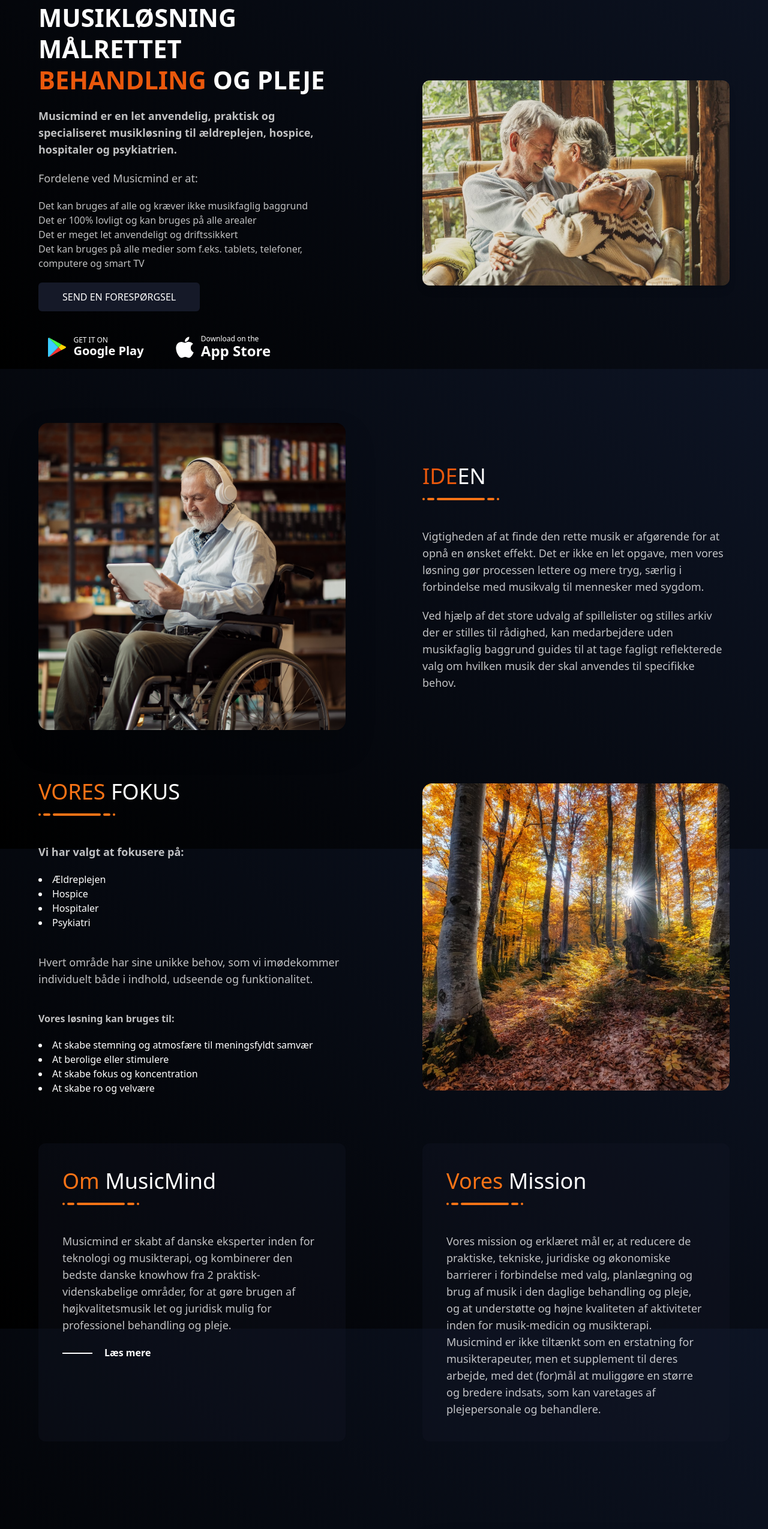
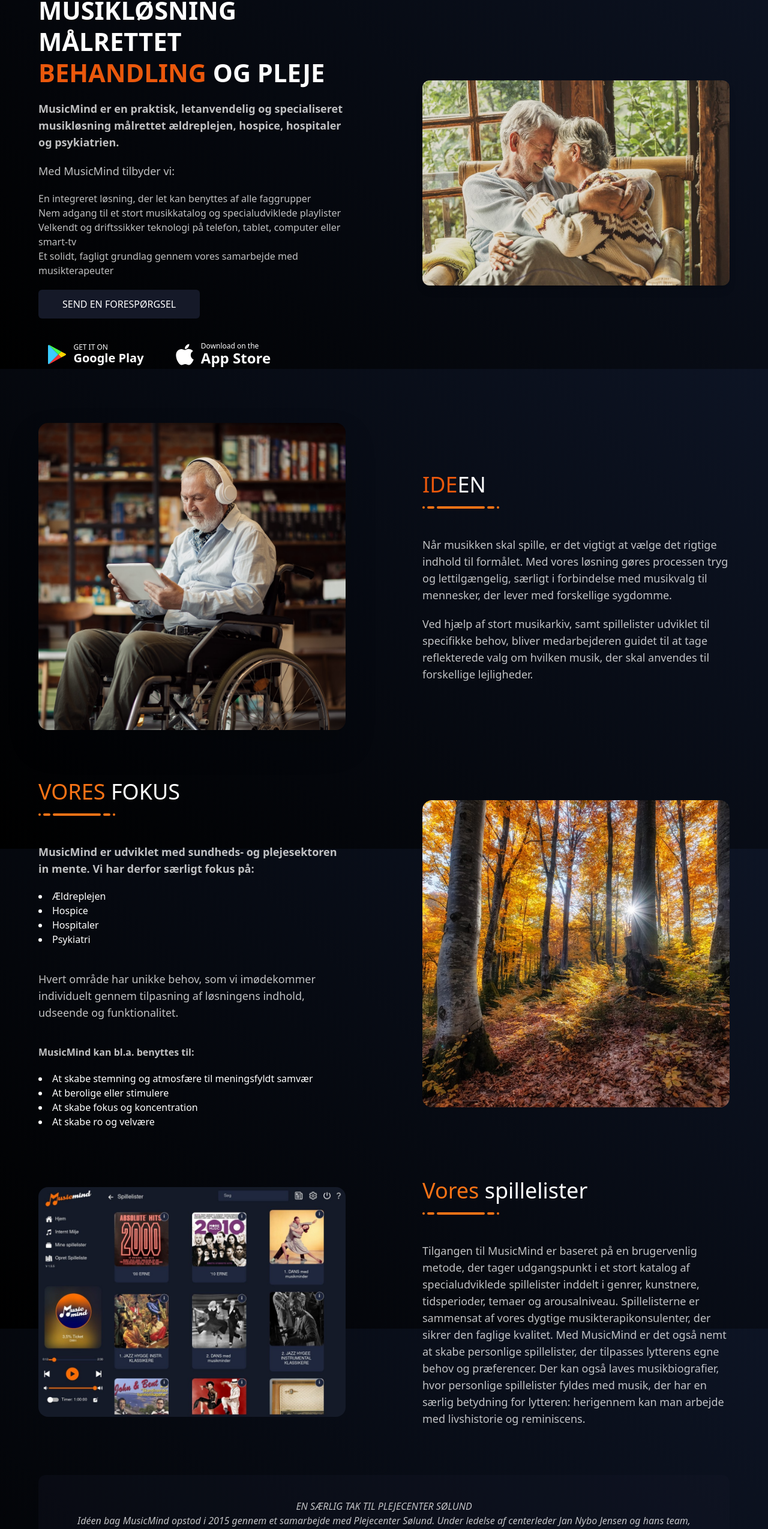
Before and after one commit to zaidbari/musicmind, a Next.js app: page / in a window 1280 px wide. Shown: the part 185-2734 px from the top of the page at 60% size. Built offline with nearby package versions, Linux system fonts and the light colour scheme.

Commit message:
Content changes suggested by Mads

```diff
--- a/components/sections/about/header.tsx
+++ b/components/sections/about/header.tsx
@@ -13,13 +13,13 @@
 			<header className="mx-auto grid w-[90%] grid-cols-1 items-center gap-x-32 gap-y-10 py-20 lg:grid-cols-2">
 				<div>
 					<h2 className="text-4xl font-bold leading-tight">
-						<span className="text-orange-500">Om</span> MusicMind
+						<span className="text-orange-500">Bag </span> MusicMind
 					</h2>
 					<Line />
 					<p className="mb-10 text-lg">
-						Bag Musicmind står virksomheden InstoreX ApS, der er førende leverandør af oplevelsesdesign,
-						systemintegration og AV-løsninger til brancher indenfor bl.a. dagligvare, fitness og hotel og den offentlige
-						sektor{' '}
+						Bag MusicMind står virksomheden InstoreX ApS, der er førende leverandør af oplevelsesdesign,
+						systemintegration og AV-løsninger til bl.a. dagligvarebutikker, fitnesscentre, hoteller og den offentlige
+						sektor.
 					</p>
 					<a href="https://instorex.dk" target={'_blank'} rel="noopener noreferrer" className="button">
 						Besøg InstoreX
--- a/components/sections/home/header.tsx
+++ b/components/sections/home/header.tsx
@@ -13,19 +13,18 @@
 						MUSIKLØSNING MÅLRETTET <span className="text-orange-600">BEHANDLING</span> OG PLEJE
 					</h1>
 					<p className="text-lg font-bold">
-						Musicmind er en let anvendelig, praktisk og specialiseret musikløsning til ældreplejen, hospice, hospitaler
-						og psykiatrien.
+					MusicMind er en praktisk, letanvendelig og specialiseret musikløsning målrettet ældreplejen, hospice, hospitaler og psykiatrien.
 					</p>
 
-					<p className="text-lg">Fordelene ved Musicmind er at:</p>
+					<p className="text-lg">Med MusicMind tilbyder vi:</p>
 					<p>
-						Det kan bruges af alle og kræver ikke musikfaglig baggrund
+						En integreret løsning, der let kan benyttes af alle faggrupper
 						<br />
-						Det er 100% lovligt og kan bruges på alle arealer
+						Nem adgang til et stort musikkatalog og specialudviklede playlister
 						<br />
-						Det er meget let anvendeligt og driftssikkert
+						Velkendt og driftssikker teknologi på telefon, tablet, computer eller smart-tv
 						<br />
-						Det kan bruges på alle medier som f.eks. tablets, telefoner, computere og smart TV
+						Et solidt, fagligt grundlag gennem vores samarbejde med musikterapeuter
 					</p>
 
 					<div>
--- a/components/sections/home/idea.tsx
+++ b/components/sections/home/idea.tsx
@@ -22,14 +22,10 @@
 			<Line />
 
 			<p className="text-lg">
-				Vigtigheden af at finde den rette musik er afgørende for at opnå en ønsket effekt. Det er ikke en let opgave,
-				men vores løsning gør processen lettere og mere tryg, særlig i forbindelse med musikvalg til mennesker med
-				sygdom.
+			Når musikken skal spille, er det vigtigt at vælge det rigtige indhold til formålet. Med vores løsning gøres processen tryg og lettilgængelig, særligt i forbindelse med musikvalg til mennesker, der lever med forskellige sygdomme.
 			</p>
 			<p className="mt-5 text-lg">
-				Ved hjælp af det store udvalg af spillelister og stilles arkiv der er stilles til rådighed, kan medarbejdere
-				uden musikfaglig baggrund guides til at tage fagligt reflekterede valg om hvilken musik der skal anvendes til
-				specifikke behov.
+			Ved hjælp af stort musikarkiv, samt spillelister udviklet til specifikke behov, bliver medarbejderen guidet til at tage reflekterede valg om hvilken musik, der skal anvendes til forskellige lejligheder.
 			</p>
 		</div>
 	</section>
--- a/components/sections/home/playlists.tsx
+++ b/components/sections/home/playlists.tsx
@@ -21,16 +21,12 @@
 			<Line />
 
 			<p className="mt-10 text-lg">
-				Individuelle musikpræferencer har også betydning for musikkens effekt. Den samme musik virker ikke nødvendigvis
-				beroligende på alle mennesker, dog findes overordnede parametre i musik, som er afgørende for, om den virker
-				beroligende eller aktiverende (Bonde, 2014). Med Musicmind er er det brugervenligt og nemt at skabe personlige
-				spillelister særligt tilpasset lytterens egne behov og præferencer. Det er muligt at sammensætte musik, som den
-				enkelte beboer/patient foretrækker, til en personlig spilleliste. Der kan også udvælges sange fra allerede
-				eksisterende lister som gøres personlig, og dermed rettet specifikt til den enkeltes behov og præferencer.
-				<br />
-				Afspilningstjenesten er udstyret med en timer-funktion, så afspilningen stopper efter et indstillet
-				tidsinterval. Det er vigtigt at overveje, hvor længe den enkelte beboer/patient har gavn af at lytte til musik.
-				Afspillet musik bør ikke være et lydtæppe, som anvendes hele dagen.
+				Tilgangen til MusicMind er baseret på en brugervenlig metode, der tager udgangspunkt i et stort katalog af
+				specialudviklede spillelister inddelt i genrer, kunstnere, tidsperioder, temaer og arousalniveau. Spillelisterne
+				er sammensat af vores dygtige musikterapikonsulenter, der sikrer den faglige kvalitet. Med MusicMind er det også
+				nemt at skabe personlige spillelister, der tilpasses lytterens egne behov og præferencer. Der kan også laves
+				musikbiografier, hvor personlige spillelister fyldes med musik, der har en særlig betydning for lytteren:
+				herigennem kan man arbejde med livshistorie og reminiscens.
 			</p>
 		</div>
 	</section>
--- a/components/sections/home/work.tsx
+++ b/components/sections/home/work.tsx
@@ -10,7 +10,9 @@
 			</h2>
 			<Line />
 
-			<p className="mt-10 mb-5 text-lg font-bold">Vi har valgt at fokusere på: </p>
+			<p className="mt-10 mb-5 text-lg font-bold">
+				MusicMind er udviklet med sundheds- og plejesektoren in mente. Vi har derfor særligt fokus på:
+			</p>
 			<ul className="list-inside list-disc">
 				<li>Ældreplejen</li>
 				<li>Hospice</li>
@@ -18,9 +20,10 @@
 				<li>Psykiatri</li>
 			</ul>
 			<p className="mt-10 mb-5 text-lg">
-				Hvert område har sine unikke behov, som vi imødekommer individuelt både i indhold, udseende og funktionalitet.
+				Hvert område har unikke behov, som vi imødekommer individuelt gennem tilpasning af løsningens indhold, udseende
+				og funktionalitet.
 			</p>
-			<p className="mt-10 mb-5 font-bold">Vores løsning kan bruges til:</p>
+			<p className="mt-10 mb-5 font-bold">MusicMind kan bl.a. benyttes til:</p>
 			<ul className="list-inside list-disc">
 				<li>At skabe stemning og atmosfære til meningsfyldt samvær</li>
 				<li>At berolige eller stimulere</li>
--- a/pages/_app.tsx
+++ b/pages/_app.tsx
@@ -1,6 +1,8 @@
-import Layout from '@/layout'
+import '../styles/globals.css';
+
+import Layout from '@/layout';
+
 import type { AppProps, NextWebVitalsMetric } from 'next/app'
-import '../styles/globals.css'
 
 export const reportWebVitals = (metric: NextWebVitalsMetric) => {
 	console.log(metric)
--- a/pages/about.tsx
+++ b/pages/about.tsx
@@ -23,9 +23,9 @@
 						<Line />
 
 						<p className="mb-5 text-lg">
-							Musicmind er skabt af danske eksperter inden for teknologi og musikterapi, og kombinerer den bedste danske
-							knowhow fra 2 praktisk-videnskabelige områder, for at gøre brugen af højkvalitetsmusik let og juridisk
-							mulig for professionel behandling og pleje.
+							MusicMind er udviklet af danske eksperter inden for teknologi og musikterapi. Ved at kombinere knowhow
+							inden for to fagområder gør vi det praktisk og juridisk let at benytte musik og teknologi af høj kvalitet
+							inden for professionel behandling og pleje.
 						</p>
 					</div>
 					<div className="rounded-xl bg-[#151928]/30 p-10">
@@ -35,11 +35,11 @@
 						<Line />
 
 						<p className="text-lg">
-							Vores mission og erklæret mål er, at reducere de praktiske, tekniske, juridiske og økonomiske barrierer i
-							forbindelse med valg, planlægning og brug af musik i den daglige behandling og pleje, og at understøtte og
-							højne kvaliteten af aktiviteter inden for musik-medicin og musikterapi. Musicmind er ikke tiltænkt som en
-							erstatning for musikterapeuter, men et supplement til deres arbejde, med det (for)mål at muliggøre en
-							større og bredere indsats, som kan varetages af plejepersonale og behandlere.
+							Vores mål er at reducere tekniske, juridiske og økonomiske barrierer, der opstår i forbindelse med
+							anvendelse af musik i sundheds- og plejesektoren samt at understøtte og højne kvaliteten af aktiviteter
+							inden for musikmedicin og musikterapi. MusicMind er udviklet som supplement til musikterapeutiske
+							aktiviteter, hvorigennem det bliver muligt at opbygge en bredere indsats, der kan varetages af
+							plejepersonale og behandlere.
 						</p>
 					</div>
 				</section>
--- a/pages/contact.tsx
+++ b/pages/contact.tsx
@@ -114,7 +114,7 @@
 				</div>
 				<div>
 					<h1 className="text-4xl font-bold">
-						<span className="text-orange-500">Kontakt</span> us
+						<span className="text-orange-500">Kontakt</span> os
 					</h1>
 					<Line />
 
@@ -152,7 +152,7 @@
 							</div>
 							<div className="flex flex-col gap-y-2">
 								<label htmlFor="company" className="text-lg font-bold">
-									Virksomheden
+									Firma
 								</label>
 								<input
 									onChange={(e) => setCompany(e.target.value)}
--- a/pages/index.tsx
+++ b/pages/index.tsx
@@ -15,20 +15,21 @@
 				<HomeSections.Header />
 				<HomeSections.Idea />
 				<HomeSections.Work />
-				<HomeSections.About />
-				<HomeSections.History />
+				{/* <HomeSections.About /> */}
+				{/* <HomeSections.History /> */}
 				<HomeSections.Playlist />
 			</main>
 			<section className="mx-auto w-[90%] rounded-xl bg-[#151928]/30 p-10 md:text-center">
 				<p className="italic">
 					EN SÆRLIG TAK TIL PLEJECENTER SØLUND
-					<br /> Ideen til Musicmind opstod tilbage i 2015 i samarbejde med Plejecenter Sølund, under ledelse af
-					Centerchef Jan Nybo Jensen og hans team, Rikke Jensen og Ulla Lau Hyldgård, ud fra en klar vision om styrke
-					den musikalske profil og det pædagogiske arbejde med henblik på at øge livskvaliteten hos beboerne og
-					arbejdsmiljøet hos personalet. Over en 2-årig periode blev visionen til virkelighed i tæt samarbejde mellem
-					Sølunds ledelse, plejepersonale og Musicmind programmører, jurist og projektledere. Samarbejdet med Sølund
-					grundlagde ikke kun konceptet, men også den præmis som vi stadig den dag praktiserer i vores fortsatte
-					udvikling af Musicmind, med at inddrage kunder og samarbejdspartnere i udviklingsarbejdet.
+					<br /> Idéen bag MusicMind opstod i 2015 gennem et samarbejde med Plejecenter Sølund. Under ledelse af
+					centerleder Jan Nybo Jensen og hans team, bestående af Rikke Jensen og Ulla Lau Hyldgård, var arbejdet
+					grundlagt i en klar vision om at styrke centerets musikalske profil og pædagogiske arbejde. Formålet var at
+					øge livskvaliteten hos beboerne samt forbedre arbejdsmiljøet hos personalet, og over en 2-årig periode blev
+					visionen til virkelighed gennem et tæt samarbejde mellem Sølunds ledelse og plejepersonale samt MusicMinds
+					jurist, programmører og projektledere. Kollaborationen med Sølund grundlagde løsningens koncept og præmis, som
+					vi stadig følger i vores fortsatte udvikling af MusicMind, hvor inddragelse kunder og samarbejdspartnere er en
+					vigtig del af processen.
 				</p>
 			</section>
 		</>
```
Also changed, not shown: pages/products.tsx (+8 -10 lines).
